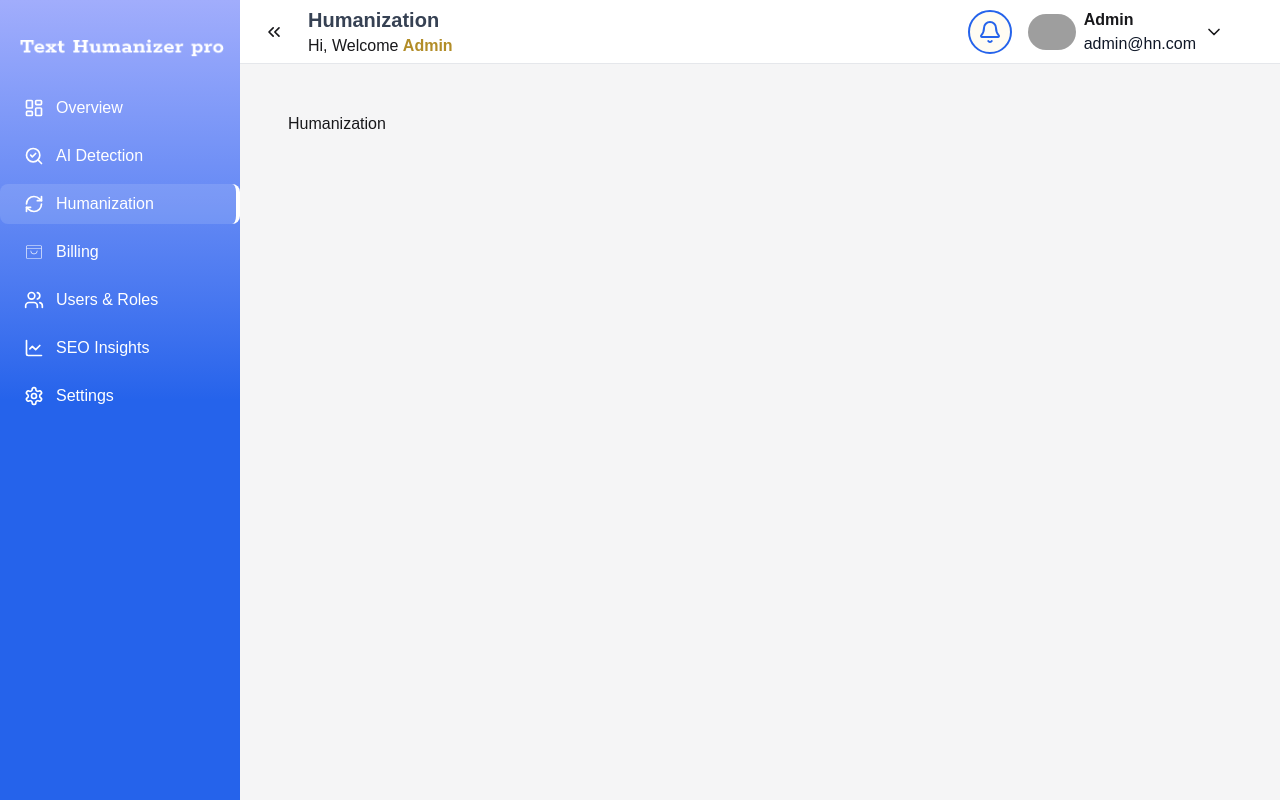
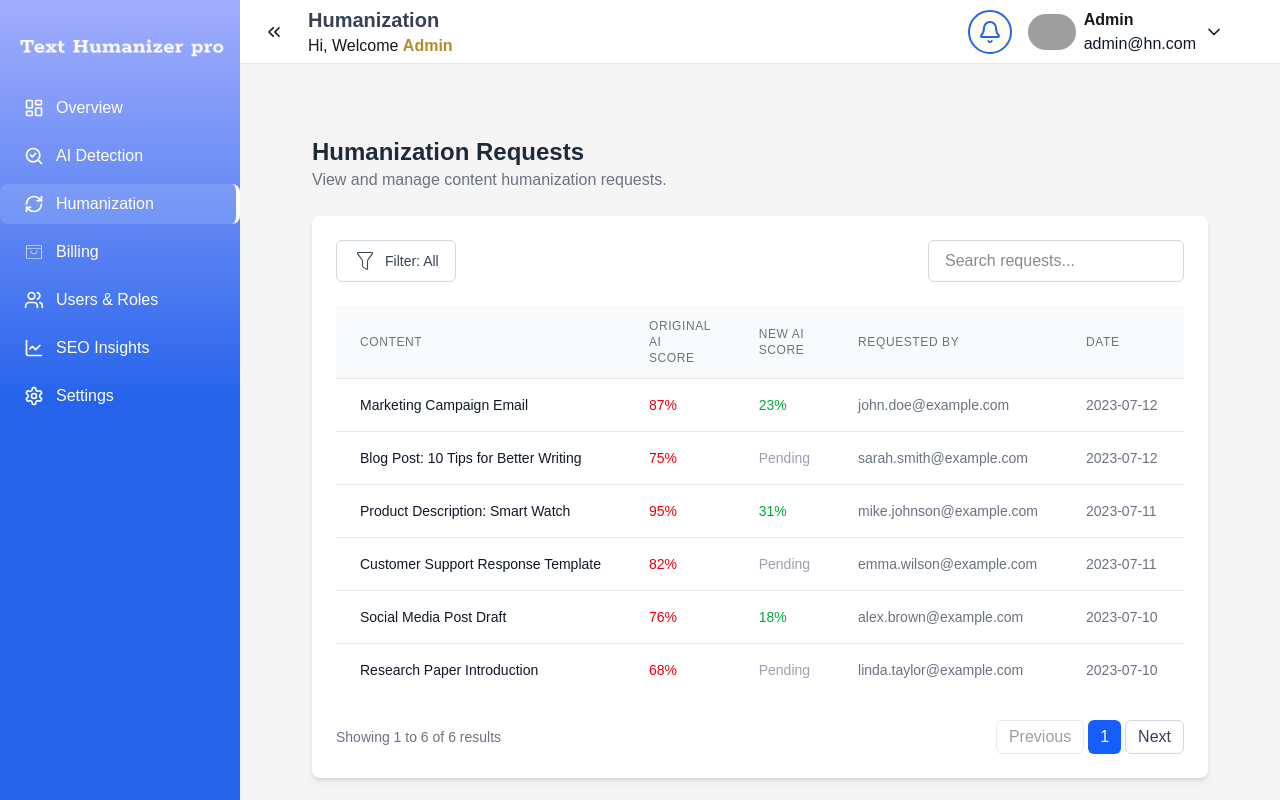
Before and after one commit to AHAl-amin/anthony_client, a React (Vite) app: page /admin_dashboard/humanization in a window 1280 px wide. Built offline with nearby package versions, Linux system fonts and the light colour scheme; grey boxes are pictures that could not be loaded.

Commit message:
added humanization

```diff
--- a/src/Layout/Admin/AiDetection.jsx
+++ b/src/Layout/Admin/AiDetection.jsx
@@ -84,6 +84,24 @@ function AiDetection() {
       date: '2023-07-08',
       status: 'completed',
     },
+     {
+      id: 10,
+      title: 'Social Media Post Draft',
+      aiScore: 76,
+      humanScore: 24,
+      user: 'alex.brown@example.com',
+      date: '2023-07-09',
+      status: 'completed',
+    },
+     {
+      id: 11,
+      title: 'Customer Support Response Template',
+      aiScore: 58,
+      humanScore: 42,
+      user: 'emma.wilson@example.com',
+      date: '2023-07-10',
+      status: 'completed',
+    },
   ];
 
   // State for search
@@ -97,7 +115,7 @@ function AiDetection() {
 
   // Pagination
   const [currentPage, setCurrentPage] = useState(1);
-  const itemsPerPage = 5;
+  const itemsPerPage = 10;
   const totalPages = Math.ceil(filteredData.length / itemsPerPage);
   const paginatedData = filteredData.slice(
     (currentPage - 1) * itemsPerPage,
@@ -105,7 +123,7 @@ function AiDetection() {
   );
 
   return (
-    <div className="space-y-6 p-6">
+    <div className="space-y-6 px-6">
       <div>
         <h1 className="text-2xl font-semibold text-gray-800">
           AI Detection Scores
@@ -115,15 +133,8 @@ function AiDetection() {
         </p>
       </div>
       <div className="bg-white p-6 rounded-lg shadow-md">
-        <div className="flex flex-col sm:flex-row justify-between items-start sm:items-center mb-6 gap-4">
-          <div className="flex space-x-2">
-            <button className="px-4 py-2 bg-white border border-gray-300 rounded-md text-gray-700 text-sm flex items-center hover:bg-gray-50">
-              Filter
-            </button>
-            <button className="px-4 py-2 bg-white border border-gray-300 rounded-md text-gray-700 text-sm flex items-center hover:bg-gray-50">
-              Export
-            </button>
-          </div>
+        <div className="flex flex-col sm:flex-row justify-end items-start sm:items-center mb-6 gap-4">
+
           <div className="relative w-full sm:w-64">
             <input
               type="text"
--- a/src/Layout/Admin/Humanization.jsx
+++ b/src/Layout/Admin/Humanization.jsx
@@ -1,9 +1,232 @@
-import React from 'react'
+import React, { useState } from 'react';
+import { CiFilter } from 'react-icons/ci';
 
 function Humanization() {
+  // JSON data
+  const humanizationData = [
+    {
+      id: 1,
+      title: 'Marketing Campaign Email',
+      originalScore: 87,
+      newScore: 23,
+      requestedBy: 'john.doe@example.com',
+      date: '2023-07-12',
+      status: 'completed',
+    },
+    {
+      id: 2,
+      title: 'Blog Post: 10 Tips for Better Writing',
+      originalScore: 75,
+      newScore: null,
+      requestedBy: 'sarah.smith@example.com',
+      date: '2023-07-12',
+      status: 'pending',
+    },
+    {
+      id: 3,
+      title: 'Product Description: Smart Watch',
+      originalScore: 95,
+      newScore: 31,
+      requestedBy: 'mike.johnson@example.com',
+      date: '2023-07-11',
+      status: 'completed',
+    },
+    {
+      id: 4,
+      title: 'Customer Support Response Template',
+      originalScore: 82,
+      newScore: null,
+      requestedBy: 'emma.wilson@example.com',
+      date: '2023-07-11',
+      status: 'failed',
+    },
+    {
+      id: 5,
+      title: 'Social Media Post Draft',
+      originalScore: 76,
+      newScore: 18,
+      requestedBy: 'alex.brown@example.com',
+      date: '2023-07-10',
+      status: 'completed',
+    },
+    {
+      id: 6,
+      title: 'Research Paper Introduction',
+      originalScore: 68,
+      newScore: null,
+      requestedBy: 'linda.taylor@example.com',
+      date: '2023-07-10',
+      status: 'pending',
+    },
+  ];
+
+  // State for active tab, search, and dropdown visibility
+  const [activeTab, setActiveTab] = useState('all');
+  const [searchTerm, setSearchTerm] = useState('');
+  const [isDropdownOpen, setIsDropdownOpen] = useState(false);
+
+  // Toggle dropdown visibility
+  const toggleDropdown = () => {
+    setIsDropdownOpen(!isDropdownOpen);
+  };
+
+  // Handle tab selection from dropdown
+  const handleTabSelect = (tab) => {
+    setActiveTab(tab);
+    setIsDropdownOpen(false); // Close dropdown after selection
+  };
+
+  // Filter data based on active tab and search term
+  const filteredData = humanizationData.filter((item) => {
+    const matchesTab = activeTab === 'all' || item.status === activeTab;
+    const matchesSearch = item.title.toLowerCase().includes(searchTerm.toLowerCase()) ||
+                         item.requestedBy.toLowerCase().includes(searchTerm.toLowerCase());
+    return matchesTab && matchesSearch;
+  });
+
   return (
-    <div>Humanization</div>
-  )
+    <div className="space-y-6 p-6">
+      <div>
+        <h1 className="text-2xl font-semibold text-gray-800">
+          Humanization Requests
+        </h1>
+        <p className="text-gray-500">
+          View and manage content humanization requests.
+        </p>
+      </div>
+      <div className="bg-white p-6 rounded-lg shadow-md">
+        {/* Removed the original nav bar */}
+        <div className="flex flex-col sm:flex-row justify-between items-start sm:items-center mb-6 gap-4">
+          <div className="relative">
+            <button
+              onClick={toggleDropdown}
+              className="px-4 py-2 bg-white border border-gray-300 rounded-md text-gray-700 text-sm gap-2 items-center hover:bg-gray-50 flex"
+            >
+              <CiFilter className="size-6" />
+              Filter: {activeTab.charAt(0).toUpperCase() + activeTab.slice(1)}
+            </button>
+            {isDropdownOpen && (
+              <div className="absolute mt-2 w-48 bg-white border border-gray-300 rounded-md shadow-lg z-10">
+                {['all', 'pending', 'completed', 'failed'].map((tab) => (
+                  <button
+                    key={tab}
+                    onClick={() => handleTabSelect(tab)}
+                    className={`block w-full text-left px-4 py-2 text-sm text-gray-700 hover:bg-gray-100 ${
+                      activeTab === tab ? 'bg-gray-100 font-medium' : ''
+                    }`}
+                  >
+                    {tab.charAt(0).toUpperCase() + tab.slice(1)}
+                    {tab === 'pending' && ` (${humanizationData.filter(item => item.status === 'pending').length})`}
+                    {tab === 'completed' && ` (${humanizationData.filter(item => item.status === 'completed').length})`}
+                    {tab === 'failed' && ` (${humanizationData.filter(item => item.status === 'failed').length})`}
+                  </button>
+                ))}
+              </div>
+            )}
+          </div>
+          <div className="relative w-full sm:w-64">
+            <input
+              type="text"
+              placeholder="Search requests..."
+              className="w-full px-4 py-2 border border-gray-300 rounded-md focus:outline-none focus:ring-2 focus:ring-blue-500 focus:border-blue-500"
+              value={searchTerm}
+              onChange={(e) => setSearchTerm(e.target.value)}
+            />
+          </div>
+        </div>
+        <div className="overflow-x-auto">
+          <table className="min-w-full divide-y divide-gray-200">
+            <thead>
+              <tr>
+                <th className="px-6 py-3 bg-gray-50 text-left text-xs font-medium text-gray-500 uppercase tracking-wider">
+                  Content
+                </th>
+                <th className="px-6 py-3 bg-gray-50 text-left text-xs font-medium text-gray-500 uppercase tracking-wider">
+                  Original AI Score
+                </th>
+                <th className="px-6 py-3 bg-gray-50 text-left text-xs font-medium text-gray-500 uppercase tracking-wider">
+                  New AI Score
+                </th>
+                <th className="px-6 py-3 bg-gray-50 text-left text-xs font-medium text-gray-500 uppercase tracking-wider">
+                  Requested By
+                </th>
+                <th className="px-6 py-3 bg-gray-50 text-left text-xs font-medium text-gray-500 uppercase tracking-wider">
+                  Date
+                </th>
+                <th className="px-6 py-3 bg-gray-50 text-left text-xs font-medium text-gray-500 uppercase tracking-wider">
+                  Status
+                </th>
+              </tr>
+            </thead>
+            <tbody className="bg-white divide-y divide-gray-200">
+              {filteredData.map((item) => (
+                <tr key={item.id} className="hover:bg-gray-50">
+                  <td className="px-6 py-4 whitespace-nowrap text-sm font-medium text-gray-900">
+                    {item.title}
+                  </td>
+                  <td className="px-6 py-4 whitespace-nowrap text-sm text-gray-500">
+                    <span className="text-red-600 font-medium">
+                      {item.originalScore}%
+                    </span>
+                  </td>
+                  <td className="px-6 py-4 whitespace-nowrap text-sm text-gray-500">
+                    {item.newScore !== null ? (
+                      <span className="text-green-600 font-medium">
+                        {item.newScore}%
+                      </span>
+                    ) : (
+                      <span className="text-gray-400">Pending</span>
+                    )}
+                  </td>
+                  <td className="px-6 py-4 whitespace-nowrap text-sm text-gray-500">
+                    {item.requestedBy}
+                  </td>
+                  <td className="px-6 py-4 whitespace-nowrap text-sm text-gray-500">
+                    {item.date}
+                  </td>
+                  <td className="px-6 py-4 whitespace-nowrap text-sm text-gray-500">
+                    <span
+                      className={`px-2 py-1 rounded-full text-xs ${
+                        item.status === 'completed'
+                          ? 'bg-green-100 text-green-800'
+                          : item.status === 'pending'
+                          ? 'bg-yellow-100 text-yellow-800'
+                          : 'bg-red-100 text-red-800'
+                      }`}
+                    >
+                      {item.status}
+                    </span>
+                  </td>
+                </tr>
+              ))}
+            </tbody>
+          </table>
+        </div>
+        <div className="mt-6 flex items-center justify-between">
+          <div className="text-sm text-gray-500">
+            Showing{' '}
+            <span className="font-medium">1</span> to{' '}
+            <span className="font-medium">{filteredData.length}</span> of{' '}
+            <span className="font-medium">{filteredData.length}</span> results
+          </div>
+          <div className="flex space-x-1">
+            <button
+              className="px-3 py-1 border border-gray-300 rounded-md text-gray-700 hover:bg-gray-50 disabled:opacity-50"
+              disabled
+            >
+              Previous
+            </button>
+            <button className="px-3 py-1 bg-blue-600 text-white rounded-md hover:bg-blue-700">
+              1
+            </button>
+            <button className="px-3 py-1 border border-gray-300 rounded-md text-gray-700 hover:bg-gray-50">
+              Next
+            </button>
+          </div>
+        </div>
+      </div>
+    </div>
+  );
 }
 
-export default Humanization
+export default Humanization;
```
